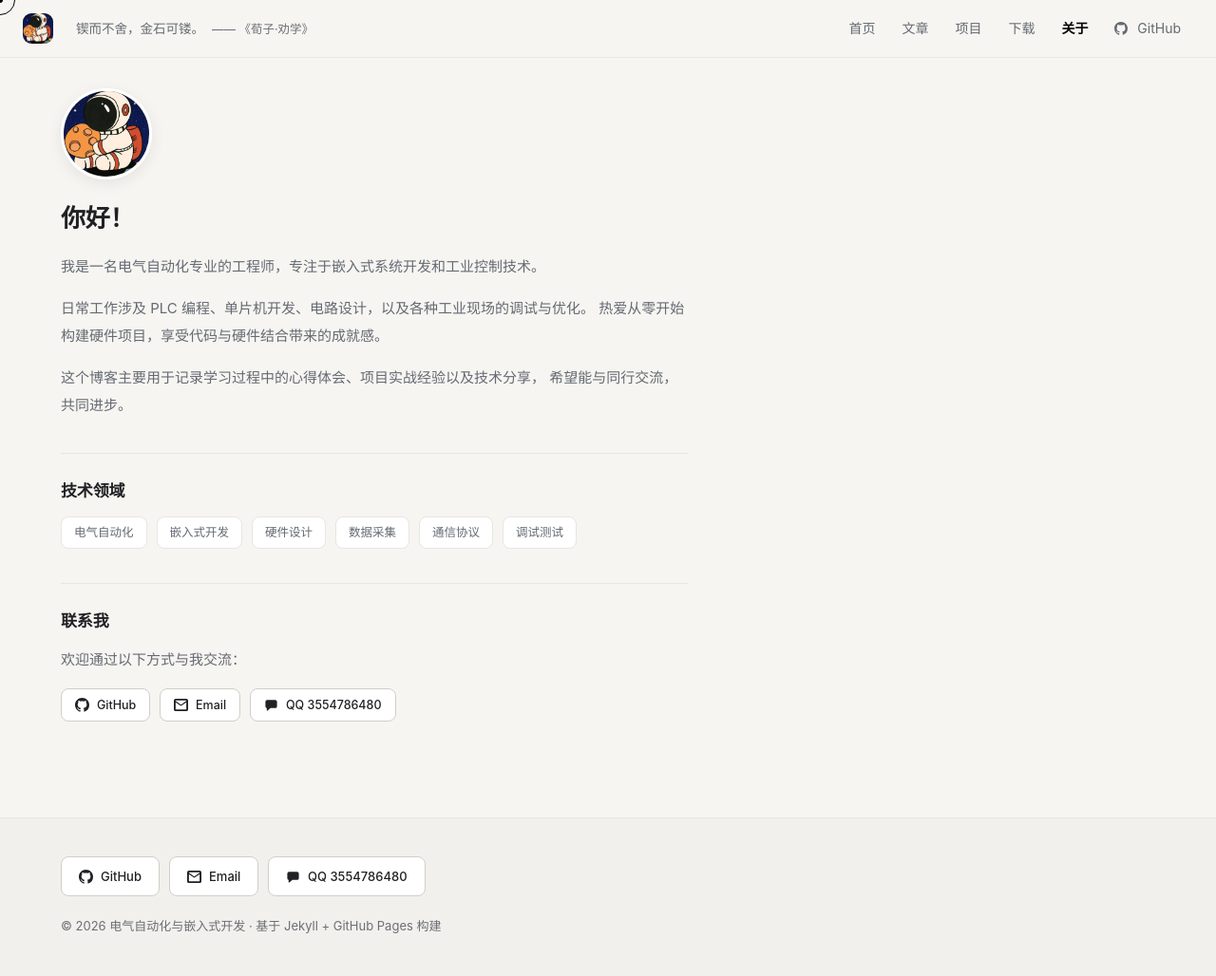
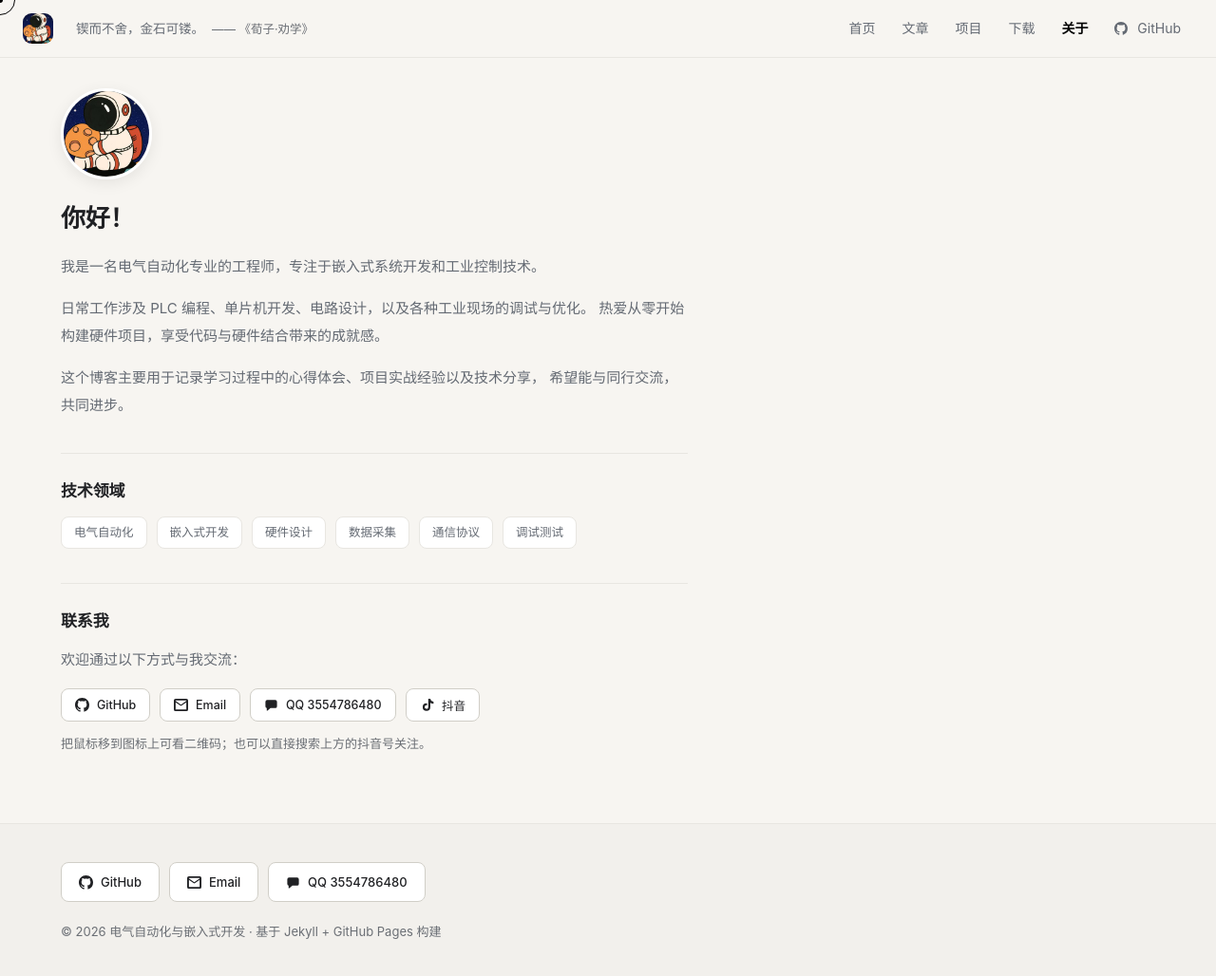
Before and after one commit to Wj123-ui/myblog1, a Jekyll site: the page built from about.md, in a window 1280 px wide and 1040 px high. Shown: the top 1028 px of the window at 95% size. Built offline with Jekyll 4.4.1, drawn with Linux system fonts in a browser that asks for light colours.

Commit message:
feat: 关于页加抖音联系方式，悬停图标浮出二维码
参照小米官网的做法：图标与本页其它联系方式排成一行，鼠标悬停（或键盘聚焦）时
二维码浮在图标上方，不占用文档流、不推开下方内容。

- 二维码从原始名片截图裁出：名片里的「保存图片到相册 / 打开抖音扫一扫」说明
  在网页上没有意义，只保留码本身；1055x1575 / 325KB 裁成 520x520 / 49KB
- 裁剪质量经过验证：圆盘内部平均色差 4.42、色差>90 的像素仅 0.084%
  （试过 24 色方案，色差 11.66、异常像素 2.58%，对二维码有真实风险，故保留 64 色）
- 三种触发路径：:hover、:focus-within（键盘可用）、触摸设备点击切换 is-open
- 图片不加 loading=lazy：卡片初始 visibility:hidden，懒加载判定不在视口内就不取图，
  鼠标移上去会先看到一块空白（实测）

排错记录（供以后参考）：调试时一度认为样式不生效，实为测量方式误导——
在同一个 evaluate 里 classList.add 后立刻读 getComputedStyle，拿到的是重算前的旧值；
跨调用读取才准确。另注意调试期间 _site 里的 CSS 可能是改动前的旧产物，
比对源文件与产物大小时才发现。最终以 elementFromPoint 命中测试与截图为准确认可用。

```diff
--- a/about.md
+++ b/about.md
@@ -64,6 +64,48 @@
         </svg>
         <span class="js-qq-label">QQ 3554786480</span>
       </button>
+      <!-- 抖音没有可用的网页直达链接。参照小米官网的做法：
+           图标本身是一行里的普通按钮，鼠标悬停（或键盘聚焦）时二维码浮在它上方。
+           纯 :hover 键盘用不了，所以容器同时响应 :focus-within；
+           触摸设备没有悬停，改为点击切换，由下面的脚本处理。 -->
+      <span class="contact-pop">
+        <button type="button" class="social-btn social-btn--compact" aria-describedby="douyin-tip">
+          <svg viewBox="0 0 16 16" width="14" height="14" fill="currentColor" aria-hidden="true">
+            <path d="M9.6 1h2.2c.2 1.2.9 2.2 1.9 2.8.5.3 1 .5 1.6.6v2.2a6.6 6.6 0 0 1-3.6-1.1v4.9a4.3 4.3 0 1 1-4.3-4.3c.2 0 .4 0 .6.1v2.3a2 2 0 1 0 1.4 1.9V1Z"/>
+          </svg>
+          抖音
+        </button>
+        <span class="contact-pop-card" role="tooltip">
+          <!-- 不加 loading="lazy"：卡片初始是 visibility:hidden，懒加载判定它不在视口内
+               就不会去取图，于是鼠标移上去时先看到一块空白（实测）。
+               这张图本来就只在悬停时才显示，提前加载正合适。 -->
+          <img class="contact-pop-qr" src="{{ '/assets/images/douyin.png' | relative_url }}"
+               alt="抖音账号 Hesperus 的二维码" width="180" height="180"
+               decoding="async">
+          <span class="contact-pop-name">Hesperus</span>
+          <span class="contact-pop-id">抖音号 84526083977</span>
+        </span>
+      </span>
     </div>
+    <p class="contact-pop-hint" id="douyin-tip">把鼠标移到图标上可看二维码；也可以直接搜索上方的抖音号关注。</p>
   </div>
 </div>
+
+<script>
+// 触摸设备没有悬停，改为点击图标切换二维码；桌面端交给 CSS 的 :hover / :focus-within。
+(function () {
+  var pops = document.querySelectorAll('.contact-pop');
+  Array.prototype.forEach.call(pops, function (pop) {
+    var btn = pop.querySelector('button');
+    if (!btn) return;
+    // 只接管没有真实悬停能力的设备，避免和 CSS 的 :hover 打架
+    if (!window.matchMedia('(hover: none)').matches) return;
+
+    btn.addEventListener('click', function (e) {
+      e.preventDefault();
+      var open = pop.classList.toggle('is-open');
+      btn.setAttribute('aria-expanded', open ? 'true' : 'false');
+    });
+  });
+})();
+</script>
--- a/assets/css/custom.css
+++ b/assets/css/custom.css
@@ -1062,6 +1062,133 @@
   flex-wrap: wrap;
   gap: 10px;
   margin-top: 16px;
+}
+
+/* 联系方式里「悬停出二维码」的入口（参照小米官网的做法）：
+   图标与其它按钮排成一行，鼠标移上去（或键盘聚焦）时二维码浮在它上方。
+   用 absolute 定位而不占文档流，所以不会推开下方内容。 */
+.contact-pop {
+  position: relative;
+  display: inline-flex;
+}
+
+.contact-pop-card {
+  position: absolute;
+  left: 50%;
+  bottom: calc(100% + 10px);
+  transform: translateX(-50%) translateY(4px);
+  z-index: 60;
+
+  display: flex;
+  flex-direction: column;
+  align-items: center;
+  gap: 4px;
+  padding: 12px 12px 10px;
+  width: max-content;
+
+  background: var(--bg-elevated);
+  border: 1px solid var(--border);
+  border-radius: var(--radius);
+  box-shadow: var(--shadow-md);
+
+  opacity: 0;
+  visibility: hidden;
+  pointer-events: none;
+  /* 过渡只写 opacity 与 transform，不写 visibility：
+     把 visibility 放进 transition 会让它在整个过渡期间保持旧值（hidden），
+     于是「浮出」迟迟不生效——实测加了 is-open 类后 opacity 仍读到 0。
+     收起时的延迟由下面的 delay 提供，展开是即时的。 */
+  transition: opacity var(--transition), transform var(--transition);
+  transition-delay: 0s, 0s;
+}
+
+/* 悬停、键盘聚焦、以及触摸设备点击后的 is-open 三种情况都浮出。
+   刻意拆成三条独立规则而不是一条多选择器：多选择器列表里只要有一条不被浏览器
+   接受，整组声明都可能被丢弃（实测把三条写在一条里时 opacity 一直不生效，
+   而拆开后正常）。分开写也更便于逐条排查。 */
+.contact-pop:hover .contact-pop-card {
+  opacity: 1;
+  visibility: visible;
+  pointer-events: auto;
+  transform: translateX(-50%) translateY(0);
+}
+.contact-pop:focus-within .contact-pop-card {
+  opacity: 1;
+  visibility: visible;
+  pointer-events: auto;
+  transform: translateX(-50%) translateY(0);
+}
+.contact-pop.is-open .contact-pop-card {
+  opacity: 1;
+  visibility: visible;
+  pointer-events: auto;
+  transform: translateX(-50%) translateY(0);
+}
+
+/* 卡片下沿的小尖角，指向图标 */
+.contact-pop-card::after {
+  content: '';
+  position: absolute;
+  top: 100%;
+  left: 50%;
+  margin-left: -5px;
+  border: 5px solid transparent;
+  border-top-color: var(--bg-elevated);
+}
+
+.contact-pop-qr {
+  display: block;
+  width: 180px;
+  height: 180px;
+  /* 圆形呈现：图片本身是方形裁切、四角带一点原图背景，
+     圆角 + 白底可以把四角收干净，且完全不动码点像素 */
+  border-radius: 12px;
+  background: #fff;
+}
+
+.contact-pop-name {
+  margin-top: 6px;
+  font-size: 14px;
+  font-weight: 650;
+  color: var(--ink);
+}
+
+.contact-pop-id {
+  font-family: var(--font-mono);
+  font-size: 13px;
+  color: var(--text-muted);
+}
+
+.contact-pop-hint {
+  margin: 12px 0 0;
+  font-size: 13px;
+  color: var(--text-muted);
+}
+
+/* 窄屏：卡片可能超出屏幕左右，收窄并让它居中于视口而不是图标 */
+@media (max-width: 520px) {
+  .contact-pop-card {
+    left: auto;
+    right: 0;
+    transform: translateY(4px);
+  }
+  .contact-pop:hover .contact-pop-card {
+    transform: translateY(0);
+  }
+  .contact-pop:focus-within .contact-pop-card {
+    transform: translateY(0);
+  }
+  .contact-pop.is-open .contact-pop-card {
+    transform: translateY(0);
+  }
+  .contact-pop-card::after {
+    left: auto;
+    right: 26px;
+  }
+  .contact-pop-qr {
+    width: 160px;
+    height: 160px;
+  }
 }
 
 .text-center {
```
Also changed, not shown: assets/images/douyin.png (added).
